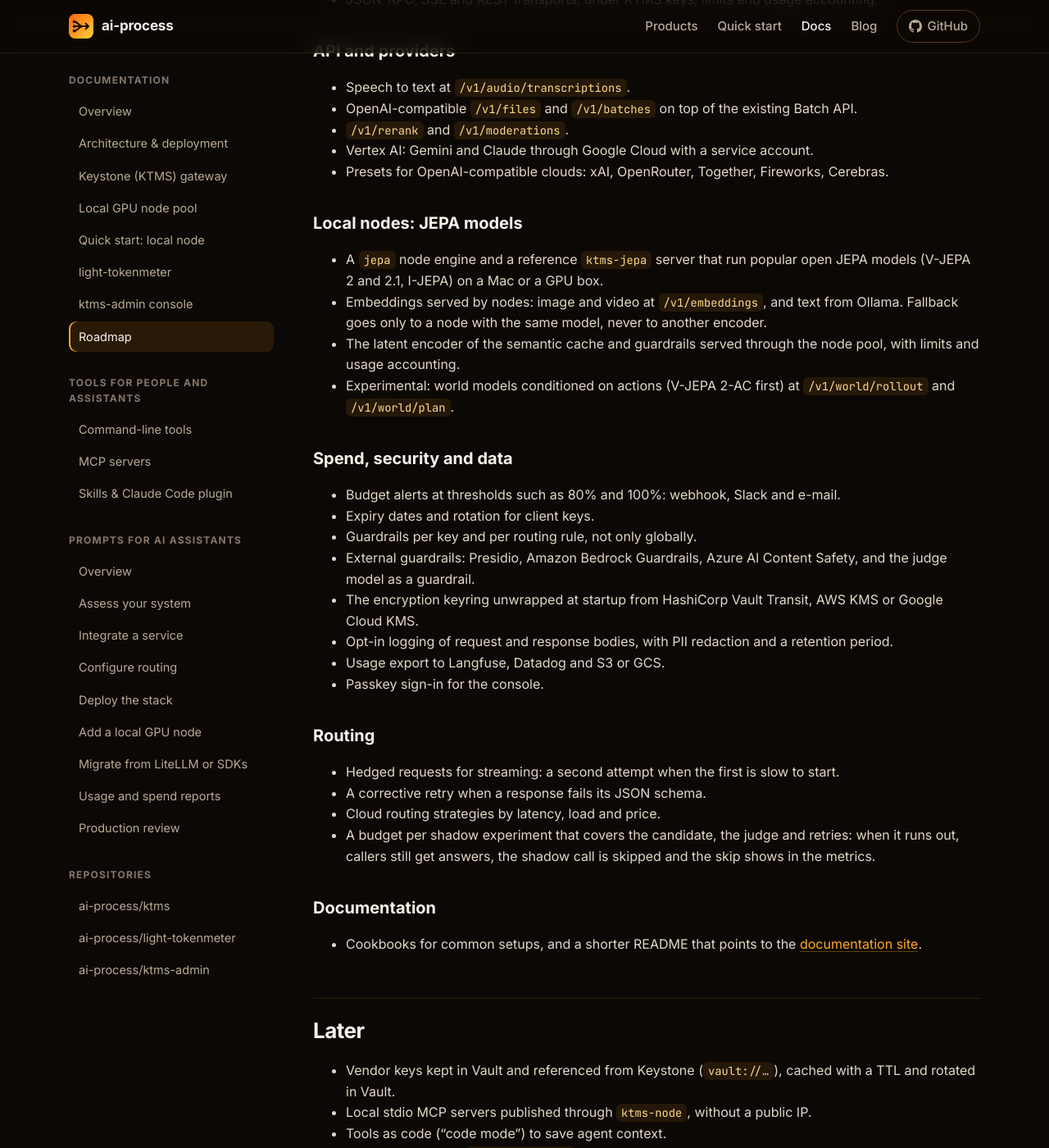
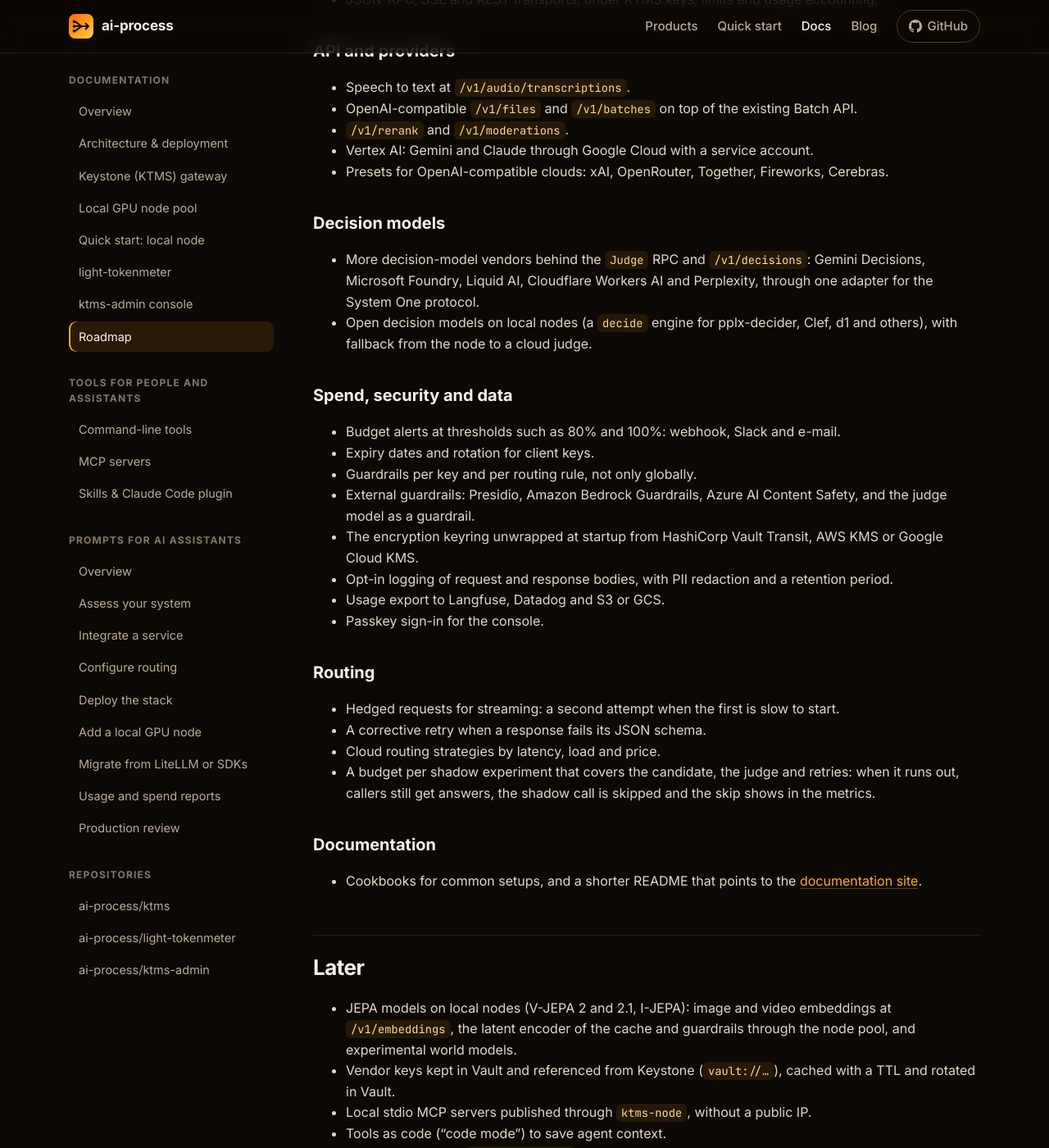
Before and after one commit to ai-process/ai-process.github.io, a Jekyll site: the page built from docs/roadmap.md, in a window 1280 px wide and 1400 px high, scrolled down 1616 px. Shown: the whole window at 82% size. Built offline with Jekyll 4.4.1, drawn with Linux system fonts in a browser that asks for light colours.

Commit message:
docs: sync roadmap (decision models in Next, JEPA in Later) (#26)

```diff
--- a/docs/roadmap.md
+++ b/docs/roadmap.md
@@ -70,16 +70,13 @@ Every 1.x release is additive: new RPCs, fields, endpoints and settings. Anythin
 - Vertex AI: Gemini and Claude through Google Cloud with a service account.
 - Presets for OpenAI-compatible clouds: xAI, OpenRouter, Together, Fireworks, Cerebras.
 
-### Local nodes: JEPA models
+### Decision models
 
-- A `jepa` node engine and a reference `ktms-jepa` server that run popular open JEPA models
-  (V-JEPA 2 and 2.1, I-JEPA) on a Mac or a GPU box.
-- Embeddings served by nodes: image and video at `/v1/embeddings`, and text from Ollama. Fallback
-  goes only to a node with the same model, never to another encoder.
-- The latent encoder of the semantic cache and guardrails served through the node pool, with limits
-  and usage accounting.
-- Experimental: world models conditioned on actions (V-JEPA 2-AC first) at `/v1/world/rollout`
-  and `/v1/world/plan`.
+- More decision-model vendors behind the `Judge` RPC and `/v1/decisions`: Gemini Decisions,
+  Microsoft Foundry, Liquid AI, Cloudflare Workers AI and Perplexity, through one adapter for the
+  System One protocol.
+- Open decision models on local nodes (a `decide` engine for pplx-decider, Clef, d1 and others),
+  with fallback from the node to a cloud judge.
 
 ### Spend, security and data
 
@@ -109,6 +106,9 @@ Every 1.x release is additive: new RPCs, fields, endpoints and settings. Anythin
 
 ## Later
 
+- JEPA models on local nodes (V-JEPA 2 and 2.1, I-JEPA): image and video embeddings at
+  `/v1/embeddings`, the latent encoder of the cache and guardrails through the node pool, and
+  experimental world models.
 - Vendor keys kept in Vault and referenced from Keystone (`vault://…`), cached with a TTL and
   rotated in Vault.
 - Local stdio MCP servers published through `ktms-node`, without a public IP.
```
